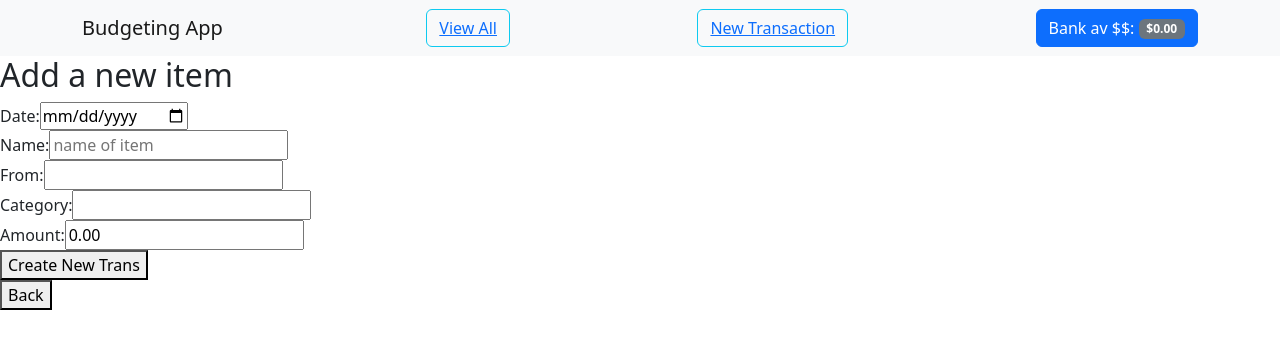
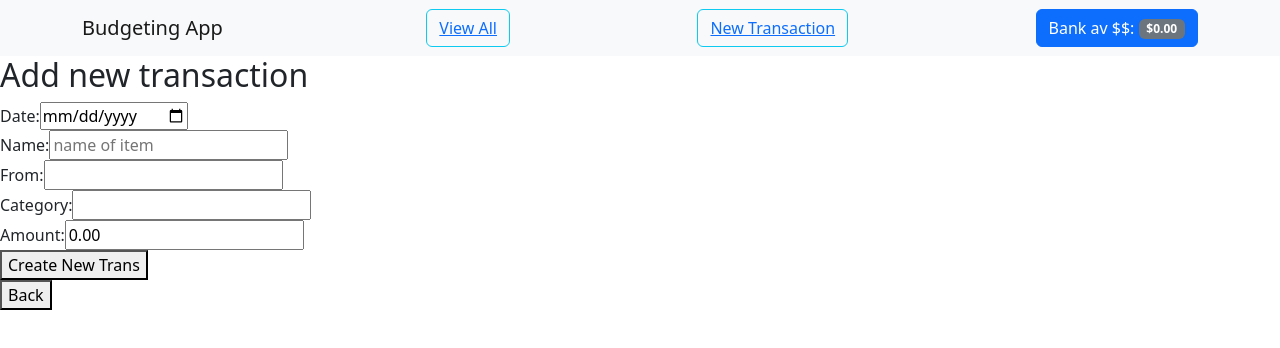
Before and after one commit to JedeBrahma/React-Budget, a React (Create React App) app: page /transactions/new in a window 1280 px wide. Shown: the top 348 px of the page. Built offline with nearby package versions, Linux system fonts and the light colour scheme; no server answers.

Commit message:
removed unused imports

```diff
--- a/src/Components/Transactions.js
+++ b/src/Components/Transactions.js
@@ -4,7 +4,7 @@ import Transaction from "./Transaction.js";
 import axios from "axios";
 
 const API = process.env.REACT_APP_API_URL;
-console.log(API);
+// console.log(API);
 
 
 function Transactions() {
--- a/src/Pages/Index.js
+++ b/src/Pages/Index.js
@@ -1,6 +1,6 @@
 import React from "react";
-import Badge from 'react-bootstrap/Badge';
-import Button from 'react-bootstrap/Button';
+// import Badge from 'react-bootstrap/Badge';
+// import Button from 'react-bootstrap/Button';
 import Transactions from "../Components/Transactions";
 
 function Index() {
--- a/src/Pages/New.js
+++ b/src/Pages/New.js
@@ -4,7 +4,7 @@ import NewTransaction from "../Components/NewTransaction";
 function New() {
   return (
     <div className="New">
-      <h2>Add a new item</h2>
+      <h2>Add new transaction</h2>
       <NewTransaction />
     </div>
   );
--- a/src/Pages/Show.js
+++ b/src/Pages/Show.js
@@ -4,7 +4,7 @@ import ShowTransaction from "../Components/ShowTransaction";
 function Show() {
   return (
     <div className="Show">
-      <h2>Show</h2>
+      <h2>Details</h2>
       <ShowTransaction />
     </div>
   );
```
